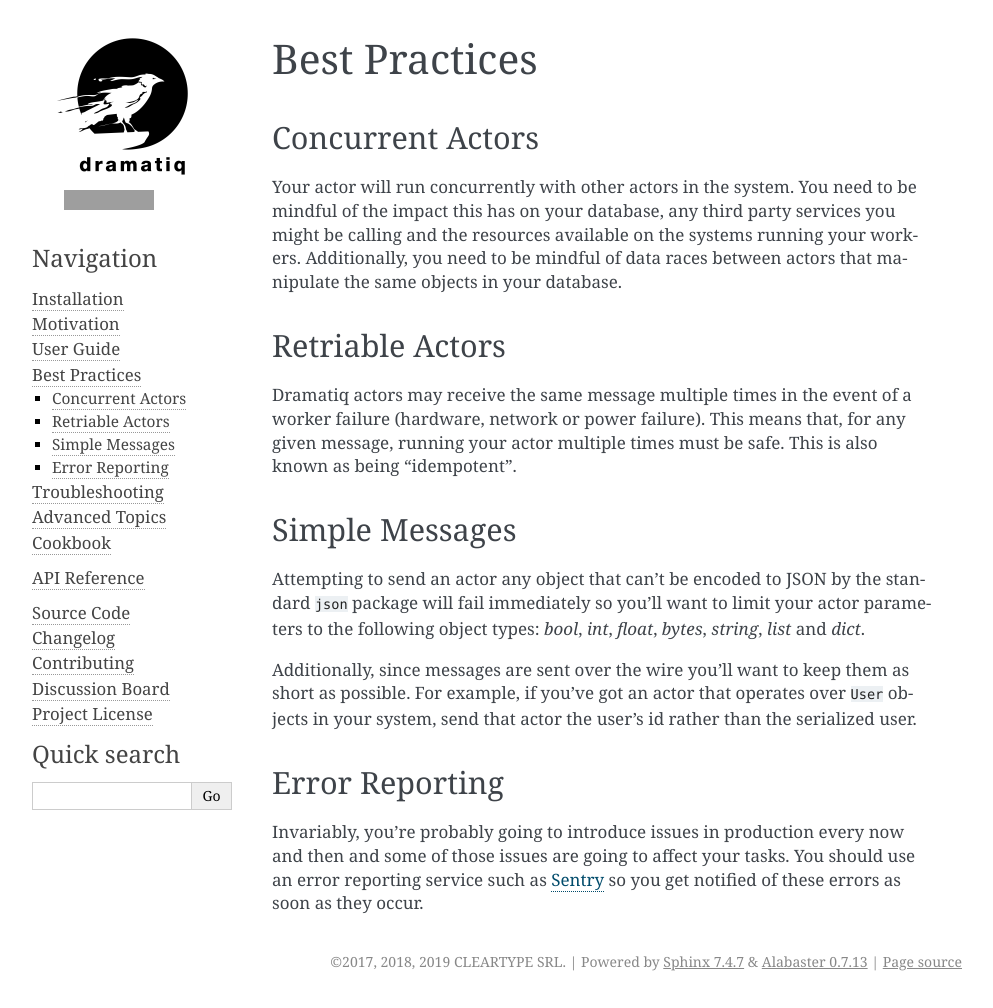
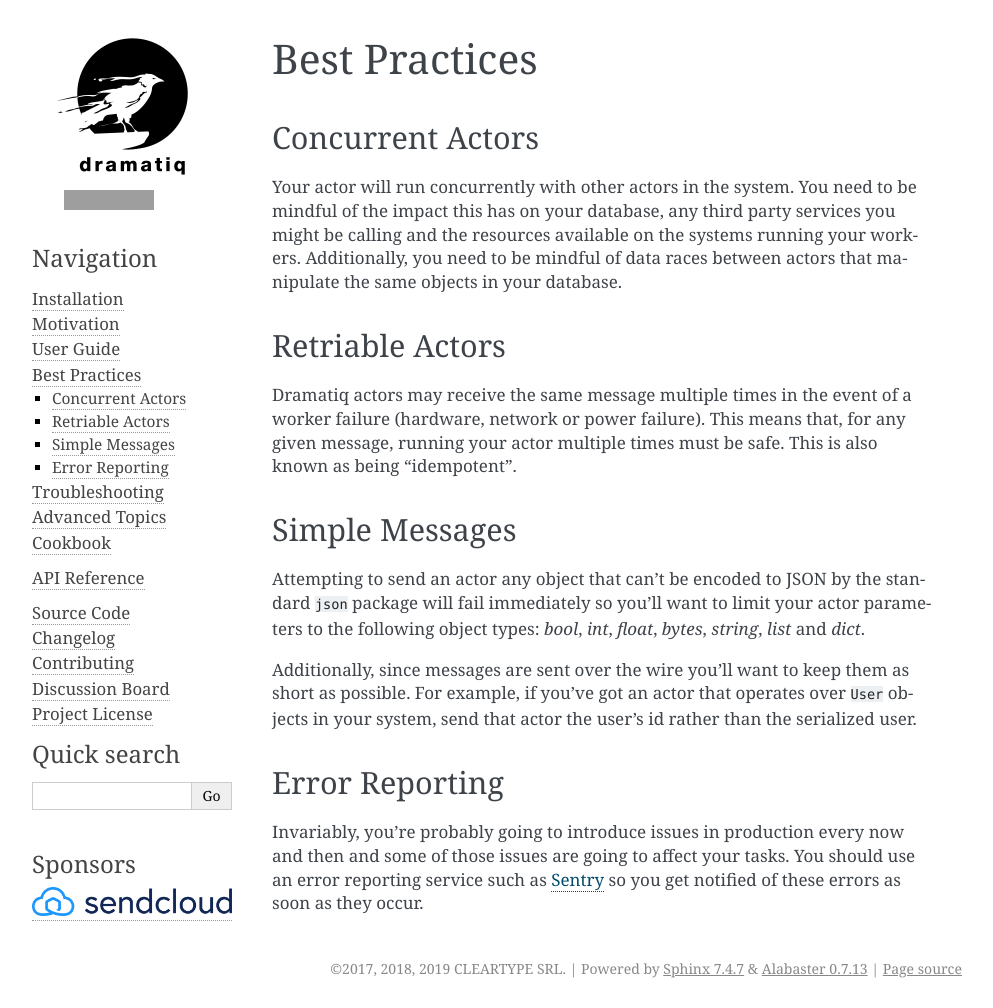
Before and after one commit to Bogdanp/dramatiq, a Sphinx documentation site: the page built from docs/source/best_practices.rst, in a window 1280 px wide. Shown: the whole page, without its empty margins (148-1141 px from the left). Built offline with Sphinx 7.4.7, drawn with Linux system fonts in a browser that asks for light colours; grey boxes are pictures that could not be loaded.

Commit message:
doc: add sendcloud logo to readme and docs

```diff
--- /dev/null
+++ b/docs/source/_templates/sponsors.html
@@ -0,0 +1,7 @@
+<div style="padding-top: 36px">
+  <h3>Sponsors</h3>
+
+  <a href="https://www.sendcloud.com/?utm_source=dramatiq.io&utm_medium=Banner&utm_campaign=Sponsored%20Banner&utm_content=V1" target="_blank">
+    <img width="100%" src="{{ pathto('_static/sendcloud-logo.png', 1) }}">
+  </a>
+</div>
--- a/docs/source/conf.py
+++ b/docs/source/conf.py
@@ -128,6 +128,7 @@ html_sidebars = {
         'sidebarlogo.html',
         'navigation.html',
         'searchbox.html',
+        'sponsors.html',
         'versions.html',
         'analytics.html',
     ]
```
Also changed, not shown: README.md (+9 -0 lines), docs/source/_static/sendcloud-logo.png (added).
